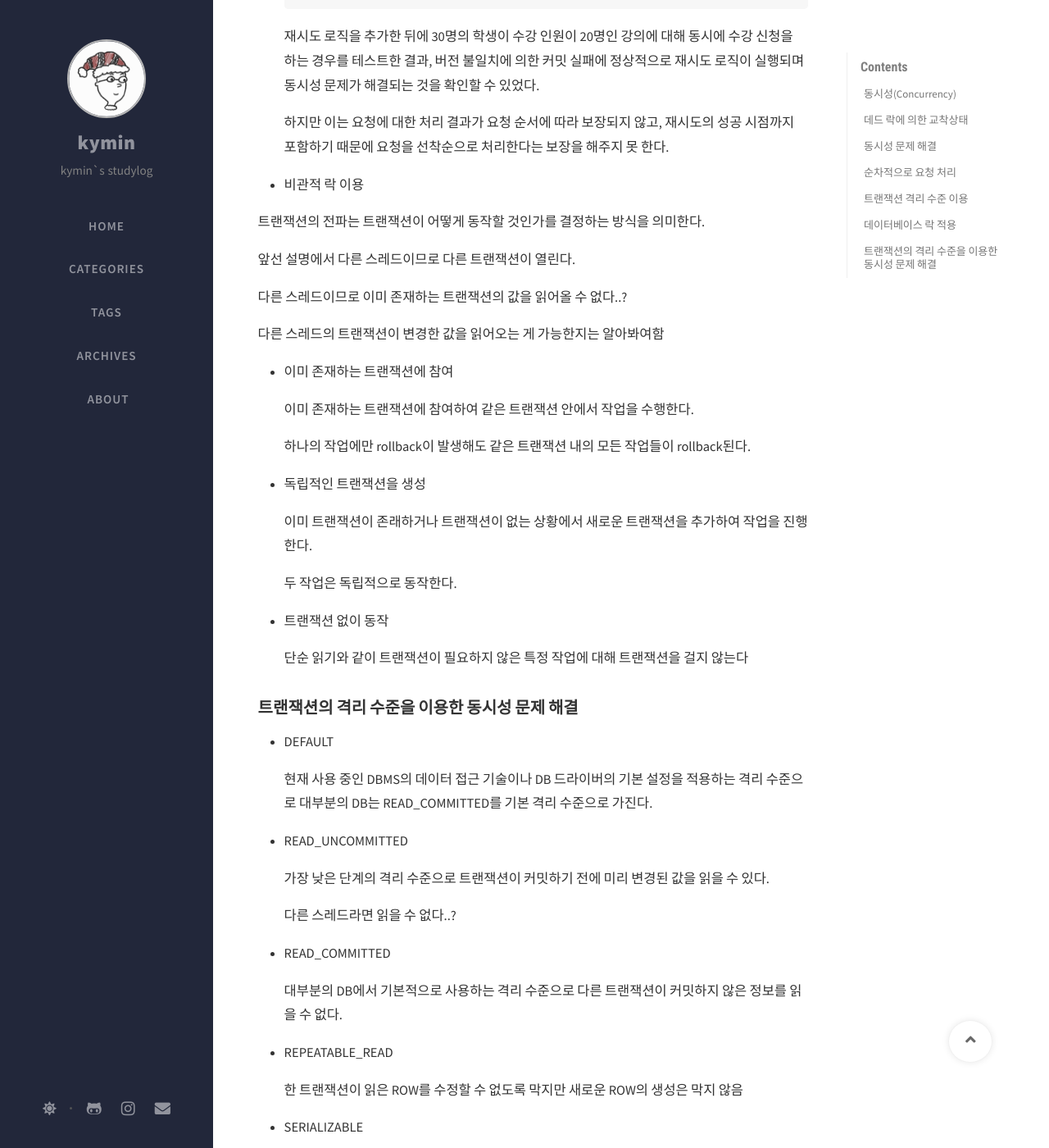
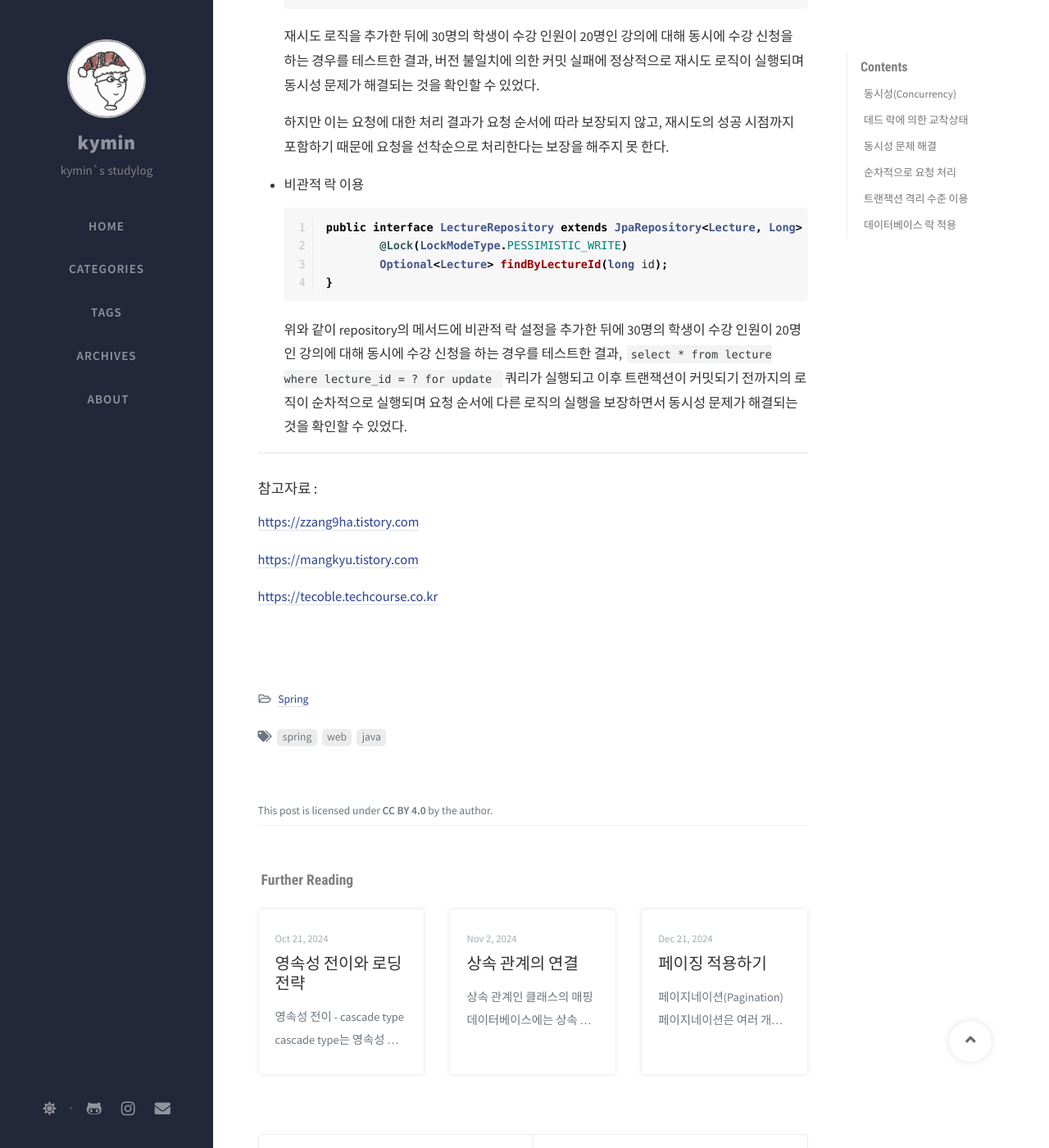
Before and after one commit to Kyoung-M1N/kyoung-M1N.github.io, a Jekyll site: the page built from _posts/spring/2025-02-09-[Spring]concurrency.md, in a window 1280 px wide and 1400 px high, scrolled down 10630 px. Shown: the whole window at 82% size. Built offline with Jekyll 4.4.1, drawn with Linux system fonts in a browser that asks for light colours; nearby versions of some CDN libraries; comment, search, counter and statistics services are not loaded; some of the changed text lies outside the part shown.

Commit message:
docs: 포스트 수정

````diff
--- a/_posts/spring/2025-02-09-[Spring]concurrency.md
+++ b/_posts/spring/2025-02-09-[Spring]concurrency.md
@@ -394,63 +394,14 @@ public class LectureService {
 
 - 비관적 락 이용
 
+  ```java
+  public interface LectureRepository extends JpaRepository<Lecture, Long> {
+  	@Lock(LockModeType.PESSIMISTIC_WRITE)
+  	Optional<Lecture> findByLectureId(long id);
+  }
+  ```
 
-
-
-
-
-
-트랜잭션의 전파는 트랜잭션이 어떻게 동작할 것인가를 결정하는 방식을 의미한다.
-
-앞선 설명에서 다른 스레드이므로 다른 트랜잭션이 열린다.
-
-다른 스레드이므로 이미 존재하는 트랜잭션의 값을 읽어올 수 없다..?
-
-다른 스레드의 트랜잭션이 변경한 값을 읽어오는 게 가능한지는 알아봐여함
-
-- 이미 존재하는 트랜잭션에 참여
-
-  이미 존재하는 트랜잭션에 참여하여 같은 트랜잭션 안에서 작업을 수행한다.
-
-  하나의 작업에만 rollback이 발생해도 같은 트랜잭션 내의 모든 작업들이 rollback된다.
-
-
-
-- 독립적인 트랜잭션을 생성
-
-  이미 트랜잭션이 존래하거나 트랜잭션이 없는 상황에서 새로운 트랜잭션을 추가하여 작업을 진행한다.
-
-  두 작업은 독립적으로 동작한다.
-
-- 트랜잭션 없이 동작
-
-  단순 읽기와 같이 트랜잭션이 필요하지 않은 특정 작업에 대해 트랜잭션을 걸지 않는다
-
-### **트랜잭션의 격리 수준을 이용한 동시성 문제 해결**
-
-- DEFAULT
-
-  현재 사용 중인 DBMS의 데이터 접근 기술이나 DB 드라이버의 기본 설정을 적용하는 격리 수준으로 대부분의 DB는 READ_COMMITTED를 기본 격리 수준으로 가진다.
-
-- READ_UNCOMMITTED
-
-  가장 낮은 단계의 격리 수준으로 트랜잭션이 커밋하기 전에 미리 변경된 값을 읽을 수 있다.
-
-  다른 스레드라면 읽을 수 없다..?
-
-- READ_COMMITTED
-
-  대부분의 DB에서 기본적으로 사용하는 격리 수준으로 다른 트랜잭션이 커밋하지 않은 정보를 읽을 수 없다.
-
-- REPEATABLE_READ
-
-  한 트랜잭션이 읽은 ROW를 수정할 수 없도록 막지만 새로운 ROW의 생성은 막지 않음
-
-- SERIALIZABLE
-
-  동시에 여러 개의 트랜잭션이 테이블에 접근할 수 없도록 설정, 트랜잭션이 순차적으로 실행되도록 한다.
-
-  한 트랜잭션이 테이블에 접근하면 읽기락을 먼저 걸고 쓰기 락을 걸어버린다.
+  위와 같이 repository의 메서드에 비관적 락 설정을 추가한 뒤에 30명의 학생이 수강 인원이 20명인 강의에 대해 동시에 수강 신청을 하는 경우를 테스트한 결과, `select * from lecture where lecture_id = ? for update `쿼리가 실행되고 이후 트랜잭션이 커밋되기 전까지의 로직이 순차적으로 실행되며 요청 순서에 다른 로직의 실행을 보장하면서 동시성 문제가 해결되는 것을 확인할 수 있었다.
 
 
 
````
